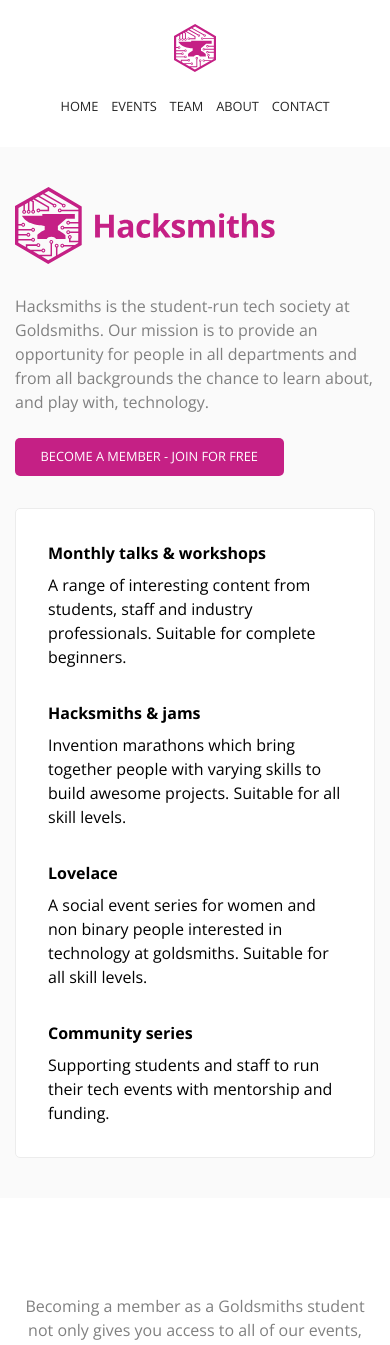
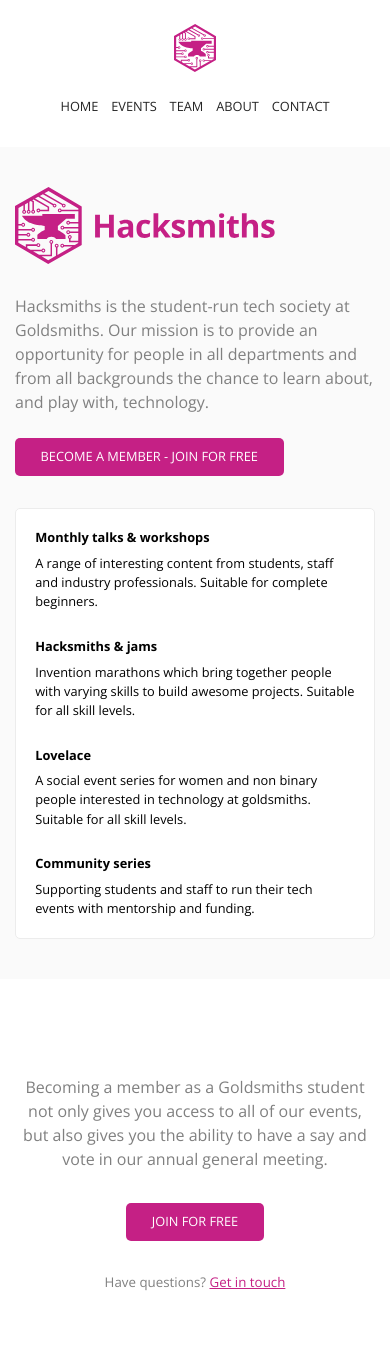
Before and after one commit to skeuomorph/2020.goldsmiths.tech, a Nuxt app: page / in a window 390 px wide. Shown: the top 1345 px of the page. Built offline with nearby package versions, Linux system fonts and the light colour scheme.

Commit message:
HomeHero events sizing

```diff
--- a/components/HomeHero.vue
+++ b/components/HomeHero.vue
@@ -102,5 +102,9 @@
   .btn {
     font-size: 0.8em;
   }
+  #events {
+    padding: 1.5em;
+    font-size: 0.8em;
+  }
 }
 </style>
```
